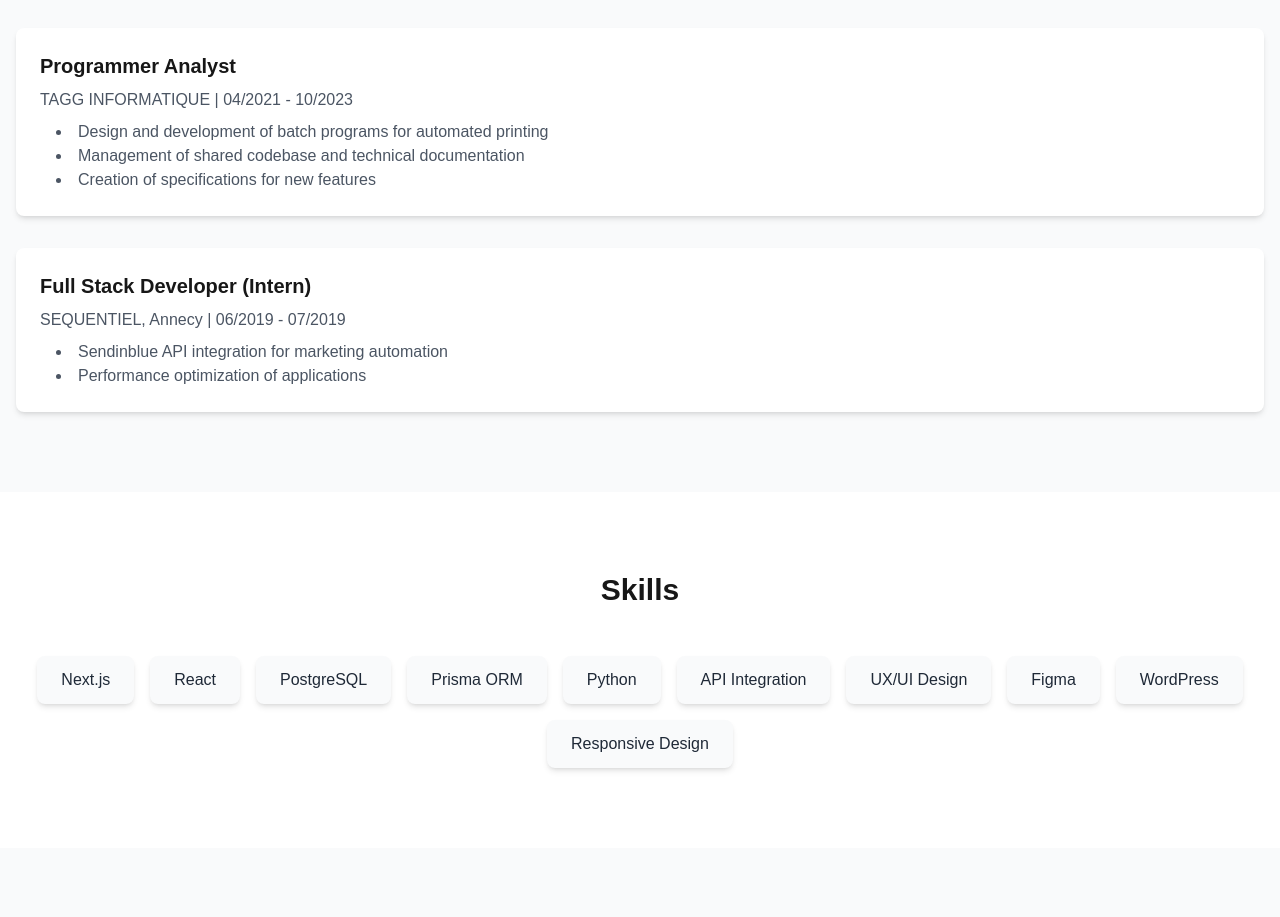
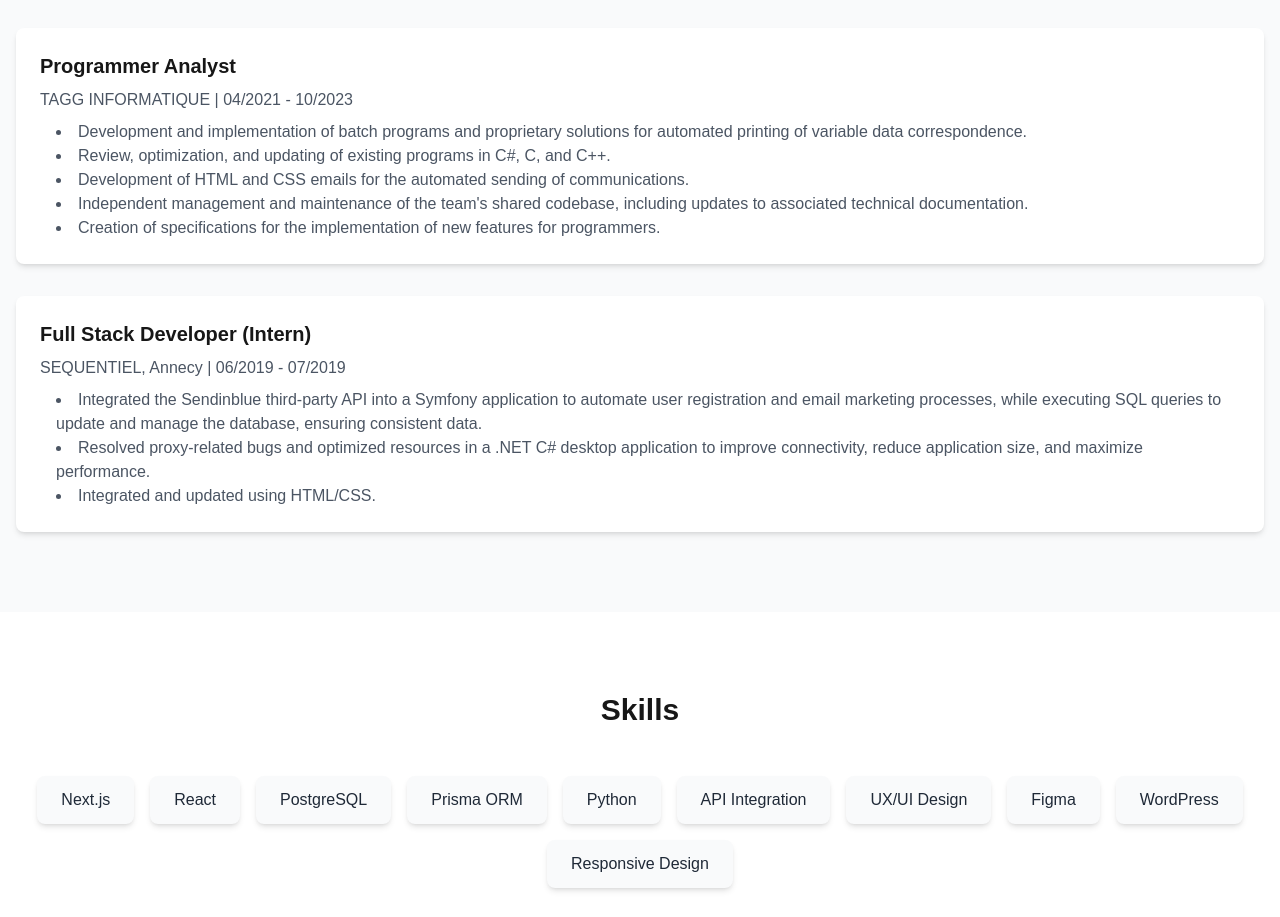
Before and after one commit to Ondrelat/Mon-Portfolio, a Next.js app: page / in a window 1280 px wide. Shown: the part 1400-2317 px from the top of the page. Built offline with nearby package versions, Linux system fonts and the light colour scheme.

Commit message:
update des expérience en expliquant mieux ce que j'ai fais

```diff
--- a/app/page.tsx
+++ b/app/page.tsx
@@ -58,9 +58,11 @@ const Portfolio = () => {
       company: "TAGG INFORMATIQUE",
       period: "04/2021 - 10/2023",
       tasks: [
-        "Design and development of batch programs for automated printing",
-        "Management of shared codebase and technical documentation",
-        "Creation of specifications for new features"
+        "Development and implementation of batch programs and proprietary solutions for automated printing of variable data correspondence.",
+        "Review, optimization, and updating of existing programs in C#, C, and C++.",
+        "Development of HTML and CSS emails for the automated sending of communications.",
+        "Independent management and maintenance of the team's shared codebase, including updates to associated technical documentation.",
+        "Creation of specifications for the implementation of new features for programmers."
       ]
     },
     {
@@ -68,8 +70,9 @@ const Portfolio = () => {
       company: "SEQUENTIEL, Annecy",
       period: "06/2019 - 07/2019",
       tasks: [
-        "Sendinblue API integration for marketing automation",
-        "Performance optimization of applications"
+"Integrated the Sendinblue third-party API into a Symfony application to automate user registration and email marketing processes, while executing SQL queries to update and manage the database, ensuring consistent data.",
+    "Resolved proxy-related bugs and optimized resources in a .NET C# desktop application to improve connectivity, reduce application size, and maximize performance.",
+    "Integrated and updated using HTML/CSS."
       ]
     }
   ];
```
